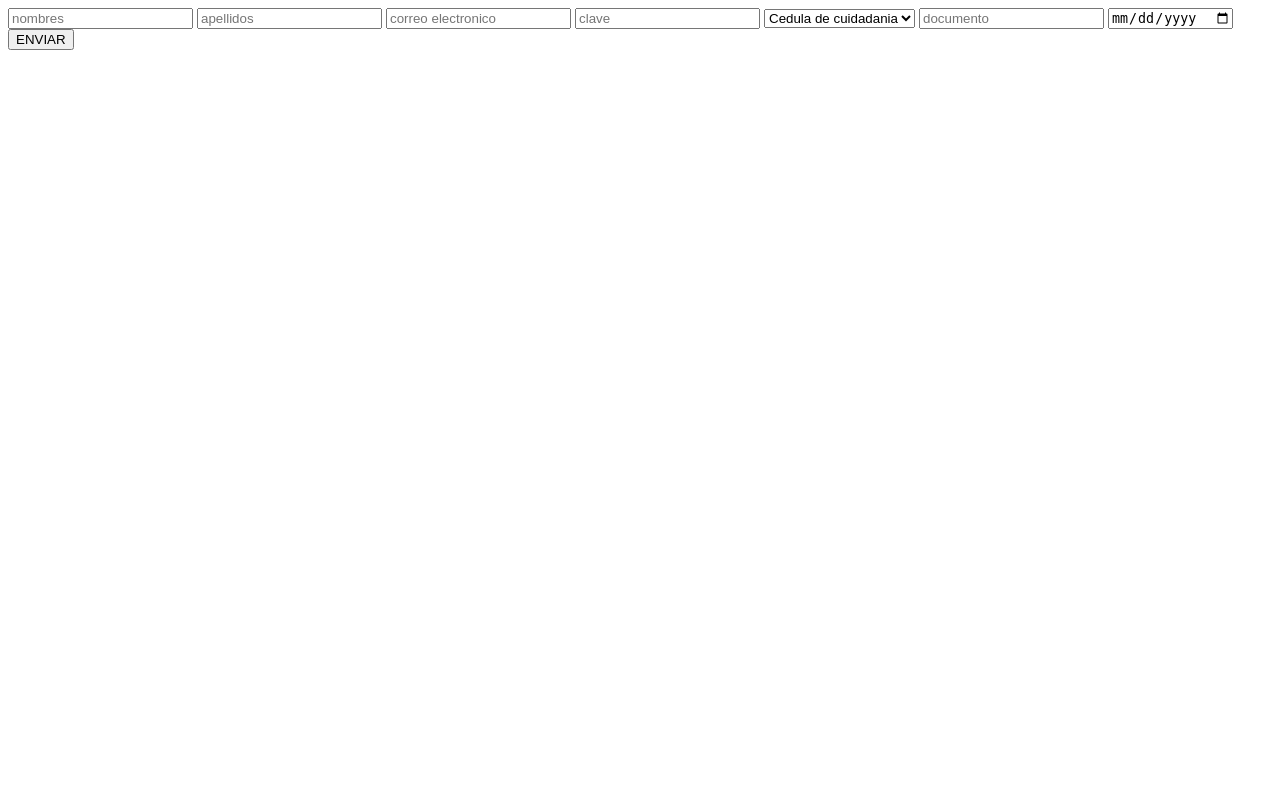
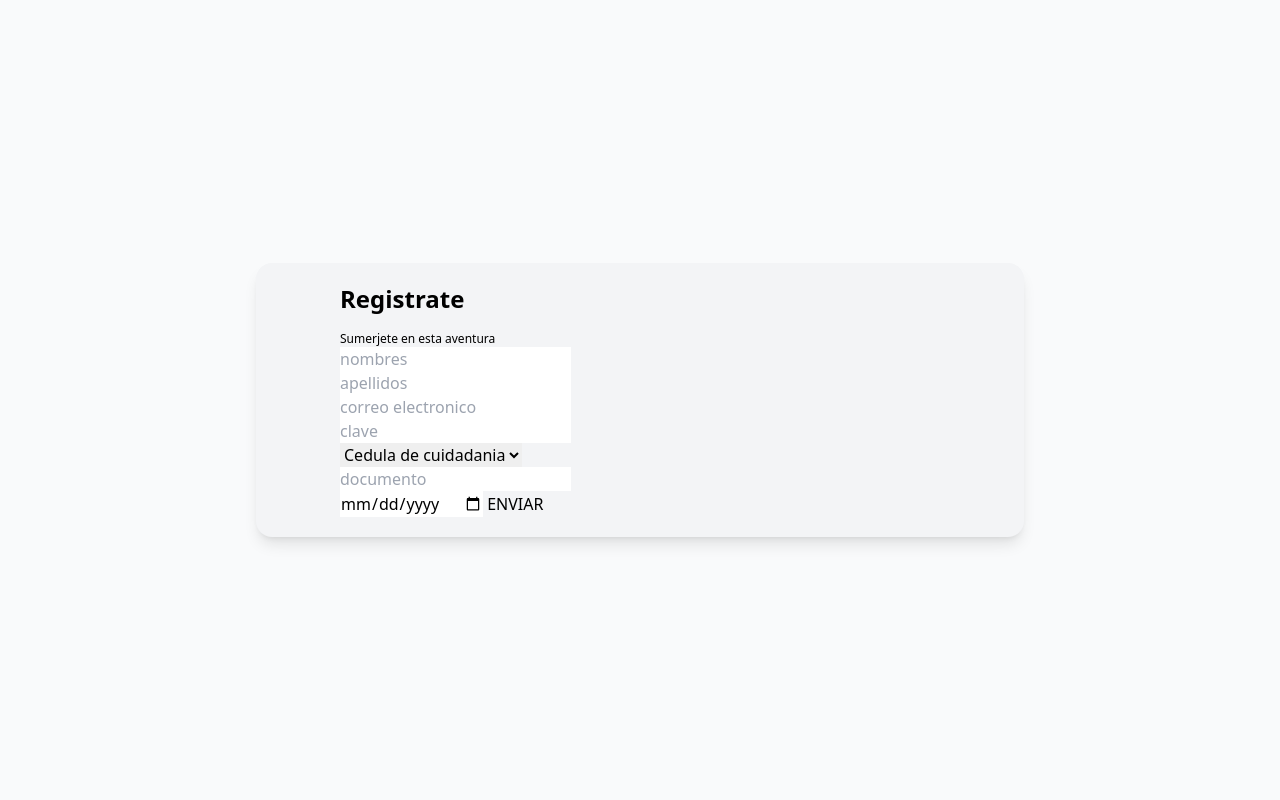
Before and after one commit to KevinAlejandroParra/clasmment-academy, a PHP site: page /register.php in a window 1280 px wide. Run offline with PHP 8.4, Linux system fonts and the light colour scheme; some libraries are stand-ins or nearby versions.

Commit message:
register in process

```diff
--- a/register.php
+++ b/register.php
@@ -4,8 +4,19 @@
     <meta charset="UTF-8">
     <meta name="viewport" content="width=device-width, initial-scale=1.0">
     <title>registro_ca</title>
+    <script src="https://cdn.tailwindcss.com"></script>
 </head>
+
+
 <body>
+<section class="bg-gray-50 min-h-screen flex items-center justify-center">
+  <!-- login container -->
+  <div class="bg-gray-100 flex rounded-2xl shadow-lg max-w-3xl p-5 items-center">
+    <!-- form -->
+    <div class="md:w-1/2 px-8 md:px-16">
+      <h2 class="font-bold text-2xl text-[##FFD700]">Registrate</h2>
+      <p class="text-xs mt-4 text-[#000000]">Sumerjete en esta aventura</p>
+
     <form action="PHP/register.php" method ="post" >
 
     <input type="text" name="usuario_nombre" placeholder="nombres">
@@ -30,5 +41,10 @@
     <button type="submit"> ENVIAR</button>
 
     </form>
+
+    </div>
+
+    </div>
+    </section>
 </body>
 </html>
```
Also changed, not shown: IMG/back.jpg (added).
